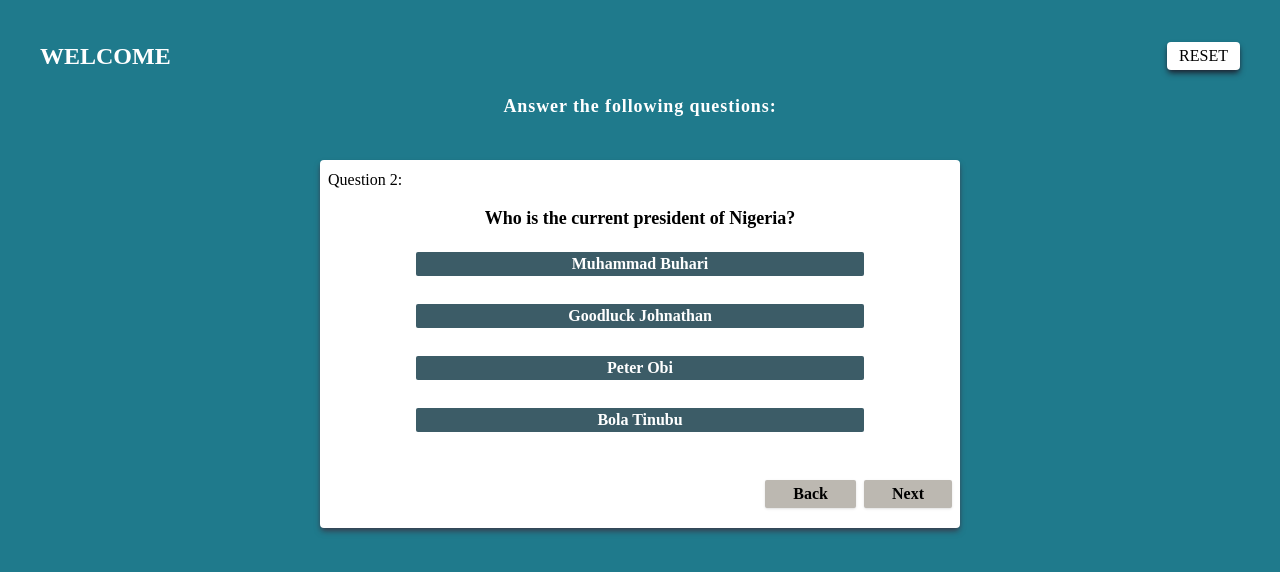
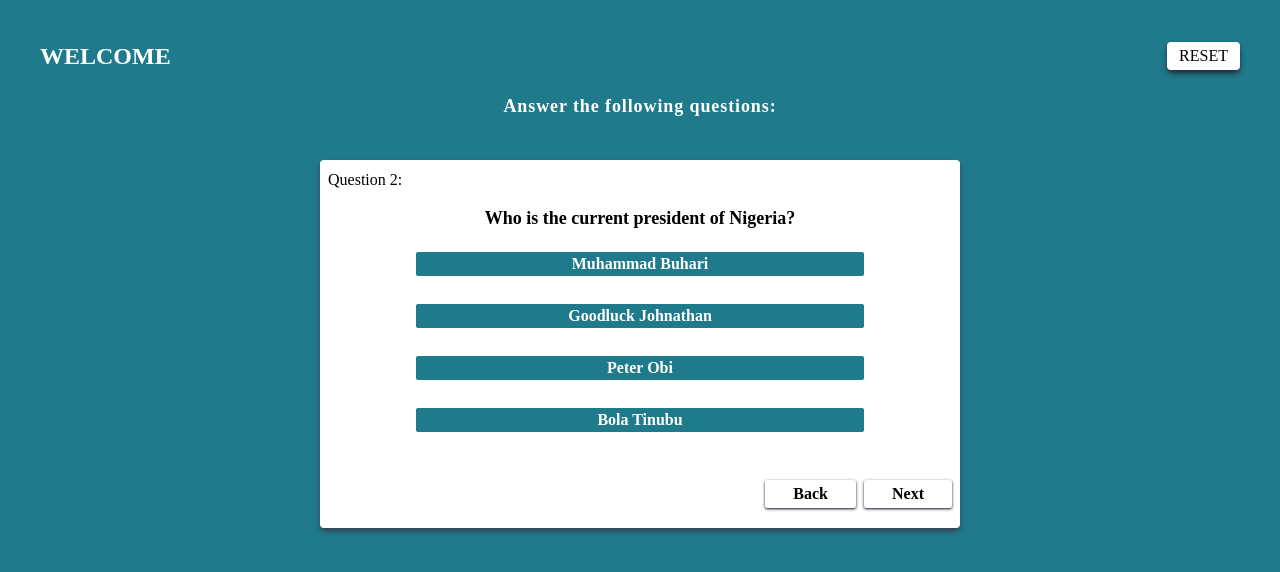
Before and after one commit to favourAyomikun/QuizApp, a React (Vite) app: page /quizPage in a window 1280 px wide. Both pictures are taken after a click on the button "Next". Shown: the top 572 px of the page. Built offline with nearby package versions, Linux system fonts and the light colour scheme; a web font is replaced by a local one.

Commit message:
done with the color of the ui

```diff
--- a/src/pages/Home.jsx
+++ b/src/pages/Home.jsx
@@ -52,7 +52,7 @@ const Home = () => {
           value={inputValue}
           onChange={handleInputChange}
         />
-        <small className="text-[11px] md:text-[13px] lg:text-[15px] font-extrabold">{error && error}</small>
+        <small className="text-[11px] pt-1 text-red-300 md:text-[13px] lg:text-[15px] font-extrabold">{error && error}</small>
         <Link
           onClick={handleValidateInput}
           className="bg-white text-black text-sm md:text-base mt-10 h-8 w-[21%] md:w-[15%] lg:w-[10%] flex justify-center items-center shadow-md shadow-gray-800 rounded font-semibold"
--- a/src/pages/QuizPage.jsx
+++ b/src/pages/QuizPage.jsx
@@ -21,7 +21,7 @@ const QuizPage = () => {
     <section>
       <div className="flex items-center justify-between pt-10 px-10">
         <h2 className="uppercase font-bold text-2xl text-white">Welcome {inputValue}</h2>
-        <button onClick={handleReset} className="bg-white shadow-md shadow-gray-800 px-3 py-[2px] rounded">
+        <button onClick={handleReset} className="bg-white shadow-md shadow-gray-800 hover:bg-[#022b3ac4] hover:text-white hover:shadow-transparent px-3 py-[2px] rounded">
           RESET
         </button>
       </div>
--- a/src/pages/QuizTemplate.jsx
+++ b/src/pages/QuizTemplate.jsx
@@ -49,7 +49,7 @@ const QuizQuestions = () => {
             {presentQuestion.options.map((option, index) => (
               <button
                 key={index}
-                className="mb-7 w-[70%] rounded-sm bg-[#022b3ac4] text-white text-base font-semibold outline-none hover:bg-[#E0AFA0]"
+                className="mb-7 w-[70%] rounded-sm bg-[#1F7A8C] text-white text-base font-semibold outline-none hover:bg-[#022b3ac4]"
                 onClick={() => handleAnswerClick(option)}
               >
                 {option}
@@ -60,14 +60,14 @@ const QuizQuestions = () => {
             {showPrevButton && (
               <button
                 onClick={handlePreviousQuestion}
-                className="bg-[#BCB8B1] outline-none shadow rounded-sm px-7 py-[2px] mt-5 mr-2 hover:bg-[#E0AFA0]"
+                className="bg-white shadow-gray-800  outline-none shadow rounded-sm px-7 py-[2px] mt-5 mr-2 hover:bg-[#022b3ac4] hover:text-white hover:shadow-transparent"
               >
                 <p className="font-semibold">Back</p>
               </button>
             )}
             <button
               onClick={handleNextQuestion}
-              className="bg-[#BCB8B1] outline-none shadow rounded-sm px-7 py-[2px] mt-5 hover:bg-[#E0AFA0]"
+              className="bg-white shadow-gray-800 outline-none shadow rounded-sm px-7 py-[2px] mt-5 hover:bg-[#022b3ac4] hover:text-white hover:shadow-transparent"
             >
               <p className="font-semibold">Next</p>
             </button>
```
